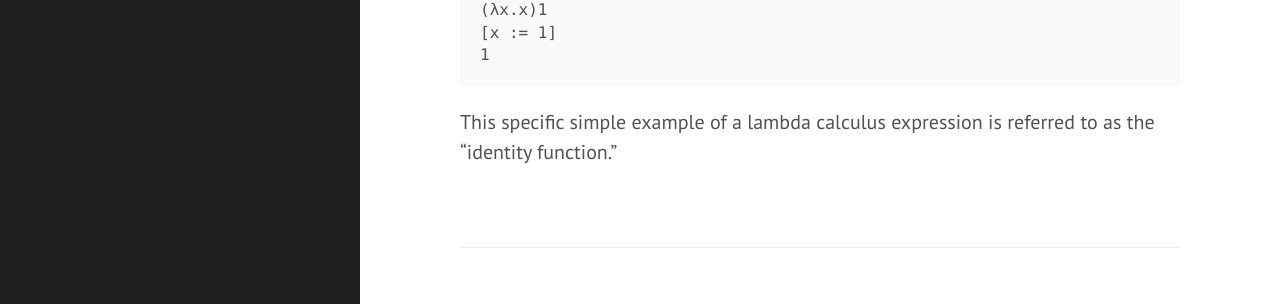
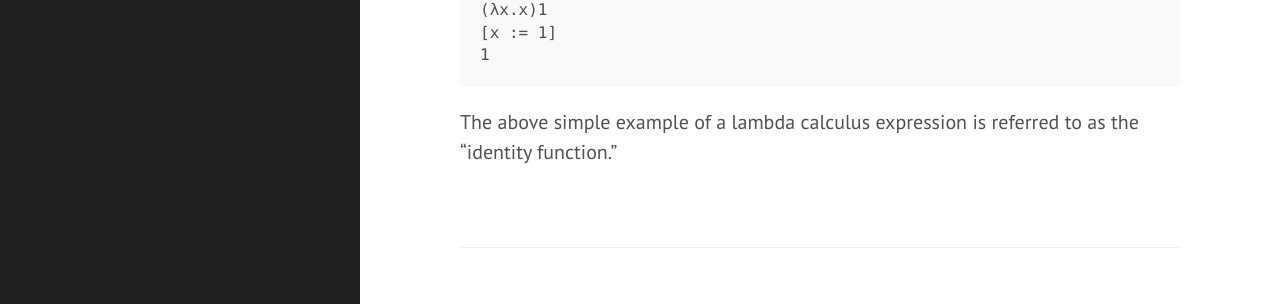
Before and after one commit to nmulani/nmulani.github.io, a Jekyll site: the page built from _posts/2016-11-07-lambda-calculus.markdown, in a window 1280 px wide and 900 px high, scrolled down 789 px. Shown: the part 291-595 px from the top of the window. Built offline with Jekyll 4.4.1, drawn with Linux system fonts in a browser that asks for light colours.

Commit message:
Post update: Lambda Calculus

````diff
--- a/_posts/2016-11-07-lambda-calculus.markdown
+++ b/_posts/2016-11-07-lambda-calculus.markdown
@@ -36,4 +36,4 @@ The process for evaluating a function and applying a function to an argument is
 1
 ```
 
-This specific simple example of a lambda calculus expression is referred to as the "identity function."
+The above simple example of a lambda calculus expression is referred to as the "identity function."
````
